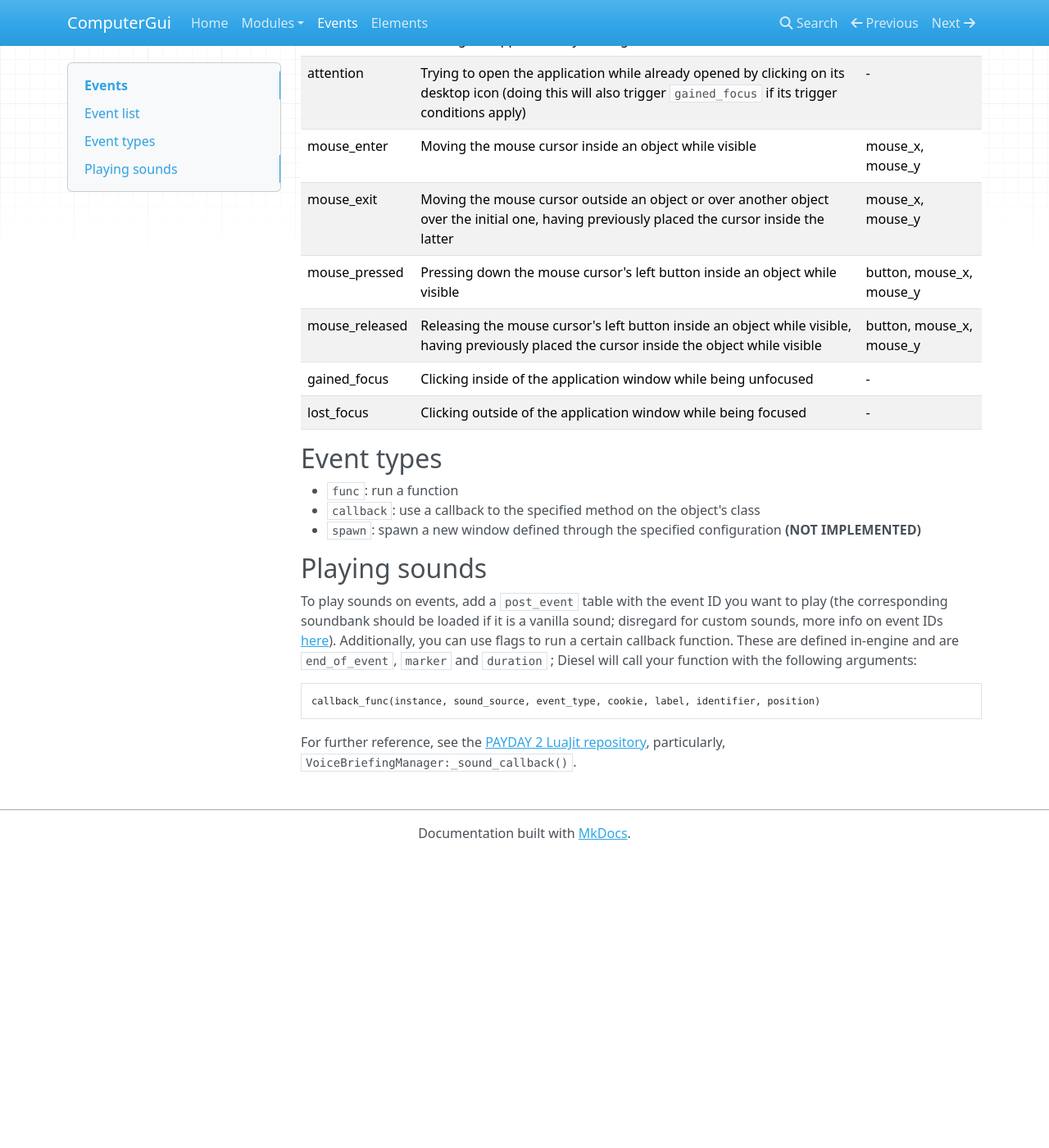
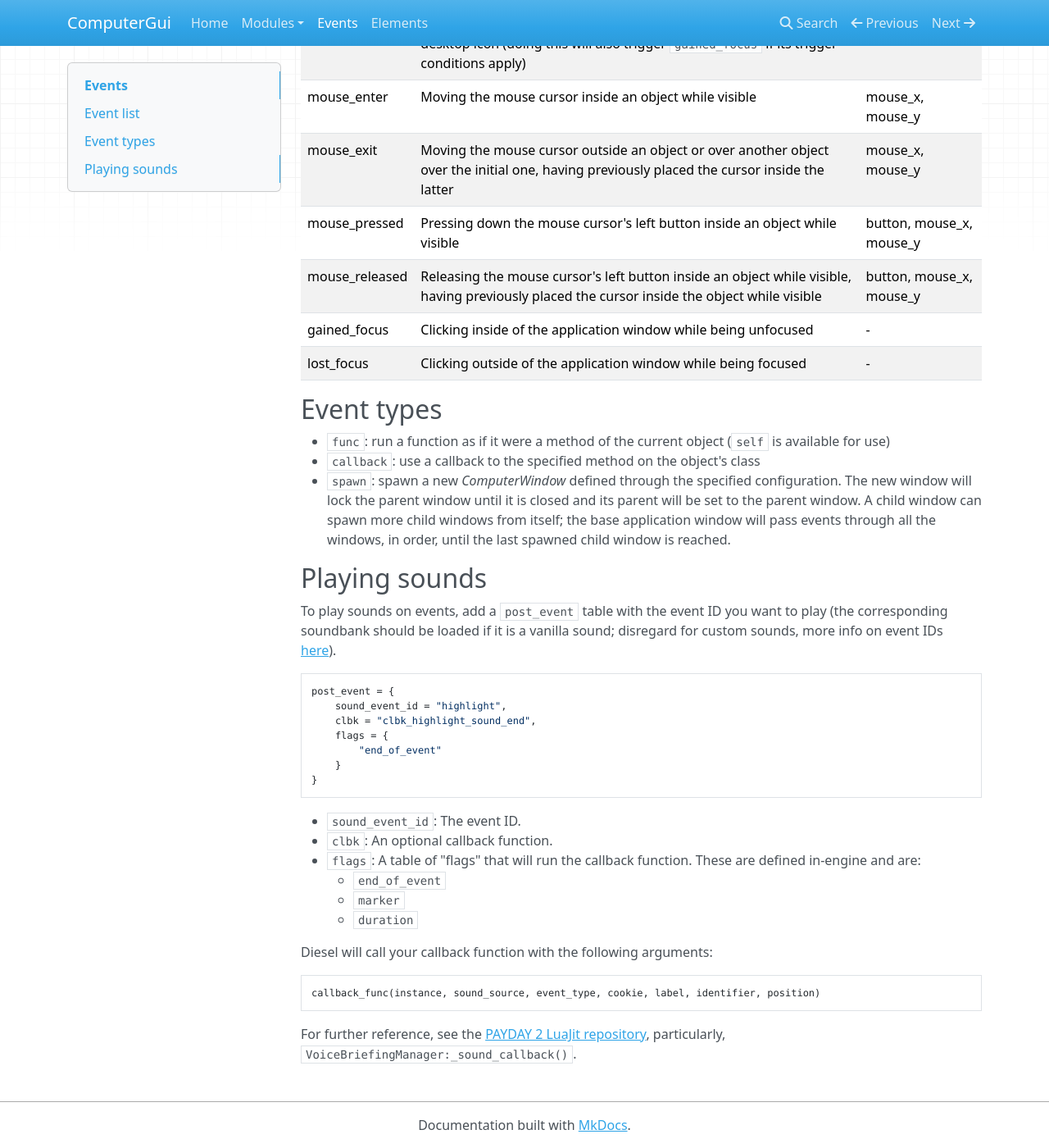
Before and after one commit to Javgarag/pd2-computergui-docs, an MkDocs documentation site: the page built from docs/events.md, in a window 1280 px wide and 1400 px high, scrolled down 1295 px. Shown: the whole window at 82% size. Built offline with MkDocs 1.6.1, drawn with Linux system fonts in a browser that asks for light colours; nearby versions of some CDN libraries; before the commit the page ends 2339 px from its top, so only the background shows below that; some of the changed text lies outside the part shown.

Commit message:
update docs

````diff
--- a/docs/events.md
+++ b/docs/events.md
@@ -25,15 +25,13 @@ ComputerBitmap:new({
             type = "func",
             enabled = true,
             event = function(window, ...)
-                log("Mouse was pressed down.")
+                log("Mouse was pressed down on object: " .. self:object():name() or "bitmap object")
             end
         },
         mouse_released = {
-            type = "func",
+            type = "spawn",
             enabled = true,
-            event = function(window, ...)
-                log("Mouse was clicked.")
-            end
+            event = ComputerWindow:new(...)
         }
     },
     mouse_variant = "link"
@@ -60,12 +58,30 @@ You can make your own events by simply adding their name to the configuration an
 | lost_focus | Clicking outside of the application window while being focused | - |
 
 ## Event types
-* `func`: run a function
+* `func`: run a function as if it were a method of the current object (`self` is available for use)
 * `callback`: use a callback to the specified method on the object's class
-* `spawn`: spawn a new window defined through the specified configuration **(NOT IMPLEMENTED)**
+* `spawn`: spawn a new *ComputerWindow* defined through the specified configuration. The new window will lock the parent window until it is closed and its parent will be set to the parent window. A child window can spawn more child windows from itself; the base application window will pass events through all the windows, in order, until the last spawned child window is reached.
 
 ## Playing sounds
-To play sounds on events, add a `post_event` table with the event ID you want to play (the corresponding soundbank should be loaded if it is a vanilla sound; disregard for custom sounds, more info on event IDs [here](https://modworkshop.net/mod/53326)). Additionally, you can use flags to run a certain callback function. These are defined in-engine and are `end_of_event`, `marker` and `duration` ; Diesel will call your function with the following arguments:
+To play sounds on events, add a `post_event` table with the event ID you want to play (the corresponding soundbank should be loaded if it is a vanilla sound; disregard for custom sounds, more info on event IDs [here](https://modworkshop.net/mod/53326)).
+
+```lua
+post_event = {
+    sound_event_id = "highlight",
+    clbk = "clbk_highlight_sound_end",
+    flags = {
+        "end_of_event"
+    }
+}
+```
+* `sound_event_id`: The event ID.
+* `clbk`: An optional callback function.
+* `flags`: A table of "flags" that will run the callback function. These are defined in-engine and are:
+    * `end_of_event`
+    * `marker`
+    * `duration`
+
+Diesel will call your callback function with the following arguments:
 ```lua
 callback_func(instance, sound_source, event_type, cookie, label, identifier, position)
 ```
````
Also changed, not shown: other parts of docs/events.md (+1 -1 lines), docs/index.md (+12 -7 lines), docs/modules/classes/ComputerObjectBase.md (+6 -1 lines), docs/modules/classes/ComputerWindow.md (+6 -1 lines), docs/modules/making.md (+7 -5 lines), 1 other file.
